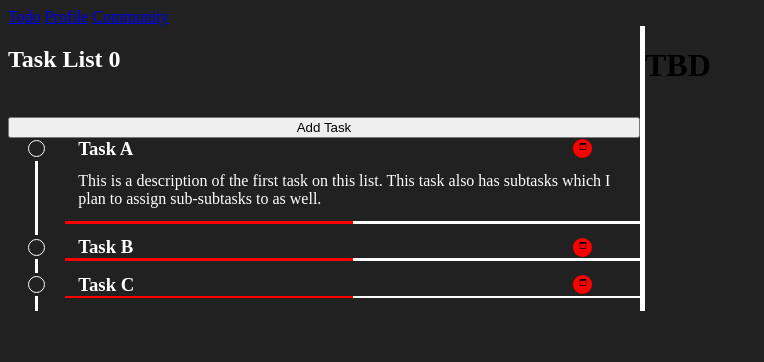
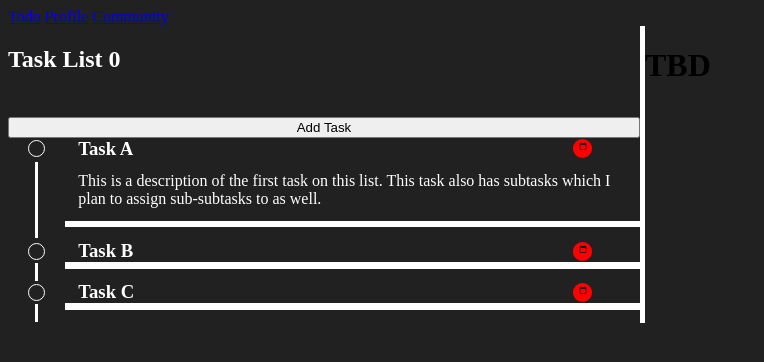
Before and after one commit to CerberusLatrans/todo-app, a SvelteKit app: page / in a window 1280 px wide. Shown: the top 362 px of the page, without its empty margins (0-764 px from the left). Built offline with nearby package versions, Linux system fonts and the light colour scheme.

Commit message:
add task at idx functionality

```diff
--- a/src/routes/list/List.svelte
+++ b/src/routes/list/List.svelte
@@ -41,14 +41,15 @@
             <h2 contenteditable="true" bind:textContent={taskList.name}></h2>
             <p contenteditable="true" bind:textContent={taskList.description}></p>
         {/if}
-        <button on:click={() => addTask(new Task(""), taskList.taskIDs.length)}>Add Task</button>
+        <button on:click={() => addTask(new Task(""), 0)}>Add Task</button>
         <div>
             {#each taskList.taskIDs as id, idx (id) }
                 <div
-                    animate:flip="{{delay: 400, duration: 400}}">
+                    animate:flip="{{delay: 0, duration: 400}}">
                         <ListItem
                         taskID={id}
-                        on:completed={() => killTask(id, idx)}/>
+                        on:completed={() => killTask(id, idx)}
+                        on:addTask={() => addTask(new Task(""), idx+1)}/>
                 </div>
 
             {/each}
--- a/src/routes/list/ListItem.svelte
+++ b/src/routes/list/ListItem.svelte
@@ -15,9 +15,14 @@
 
     export let taskID: number;
     let task: Task  = $tasksMap.get(taskID)!;
+
+    let m = { x: 0, y: 0 };
+
     let completed = false;
     let focus = false;
     let hover = false;
+    let barHover = false;
+
     const dispatch = createEventDispatcher();
 
     async function toggleComplete() {
@@ -27,6 +32,7 @@
             dispatch('completed');
         }
     }
+
     function getPctTimeLeft() {
         task = task;
         if (task.dueTime != undefined) {
@@ -35,7 +41,7 @@
             console.log(pct)
             return pct
         } else {
-            return 0.5
+            return 1
         }
     }
 
@@ -49,8 +55,9 @@
 <!--<div on:mouseenter={() => active=true} on:mouseleave={() => active=false}>-->
 <div class="wrapper"
     on:focusout={() => {if (!hover) {focus=false}}}
-    in:slide="{{ axis: "y", duration: 500}}"
-    out:fly="{{ x: -200, duration: 500, easing: backIn }}">
+    on:mousemove="{e => m = { x: e.clientX, y: e.clientY }}"
+    in:fly="{{ y: -10, duration: 200, opacity: 1}}"
+    out:fly="{{ x: -200, duration: 200, easing: backIn }}">
 
     <div
         class="button"
@@ -73,30 +80,42 @@
 
 
     {#if (task.description!="" || focus)}
-        <div class="bar"></div>
         <p
             style:grid-area="description"
             contenteditable="true"
             bind:textContent={task.description}
-            on:focusin={() => focus=true}>
+            on:focusin={() => focus=true}
+            on:blur={() => focus = false}
             on:mouseenter={() => hover=true}
-            on:mouseout={() => hover=false}
-            on:blur={() => hover=false}></p>
+            on:mouseout={() => hover=false}></p>
     {/if}
 
-    <div class="bar"></div>
+    <div class="bar"
+        on:click={() => dispatch('addTask')}
+        on:mouseenter={() => barHover=true}
+        on:mouseout={() => barHover=false}>
+        {#if barHover}
+            <div
+            style:background-color="white"
+            style:border-radius="50%"
+            style:position="fixed"
+            style:top={m.y}
+            style:left={m.x}
+            style:height="1vw"
+            on:click={toggleComplete}></div>
+        {/if}
+    </div>
 
     <div
         style:grid-area="timer"
-        style:height="0.2vw"
+        style:height="0.5vw"
         style:width="100%"
-        style:background-color="white"
+        style:background-color="red"
         style:margin-bottom="1vw">
-        <div style="height:0.2vw; width:{getPctTimeLeft()*100}%; background-color:red;"></div>
+        <div style="height:0.5vw; width:{getPctTimeLeft()*100}%; background-color:white;"></div>
     </div>
 
     {#if focus || (task.subTaskListID!=undefined && taskListNonEmpty(task.subTaskListID))}
-        <div class="bar"></div>
         <div style="grid-area:subtasks"
             on:mouseenter={() => hover=true}
             on:mouseout={() => hover=false}
```
